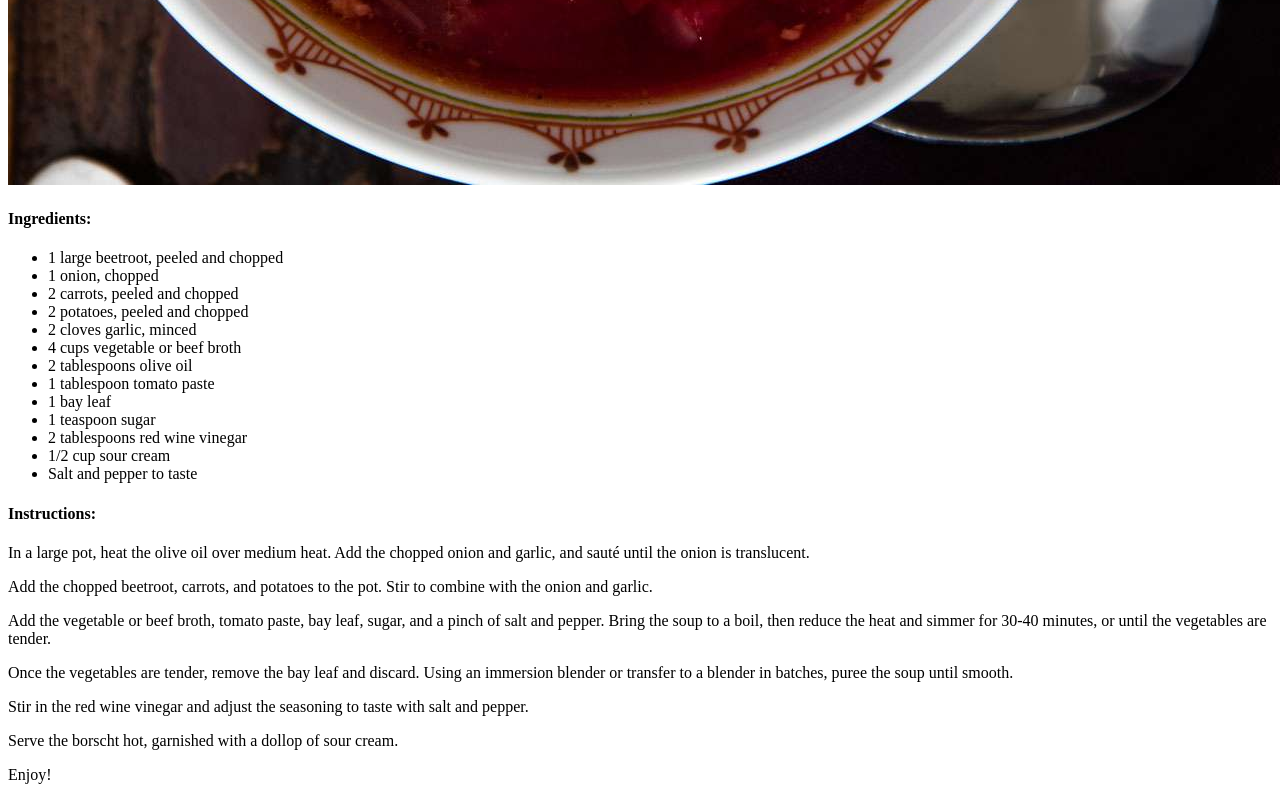
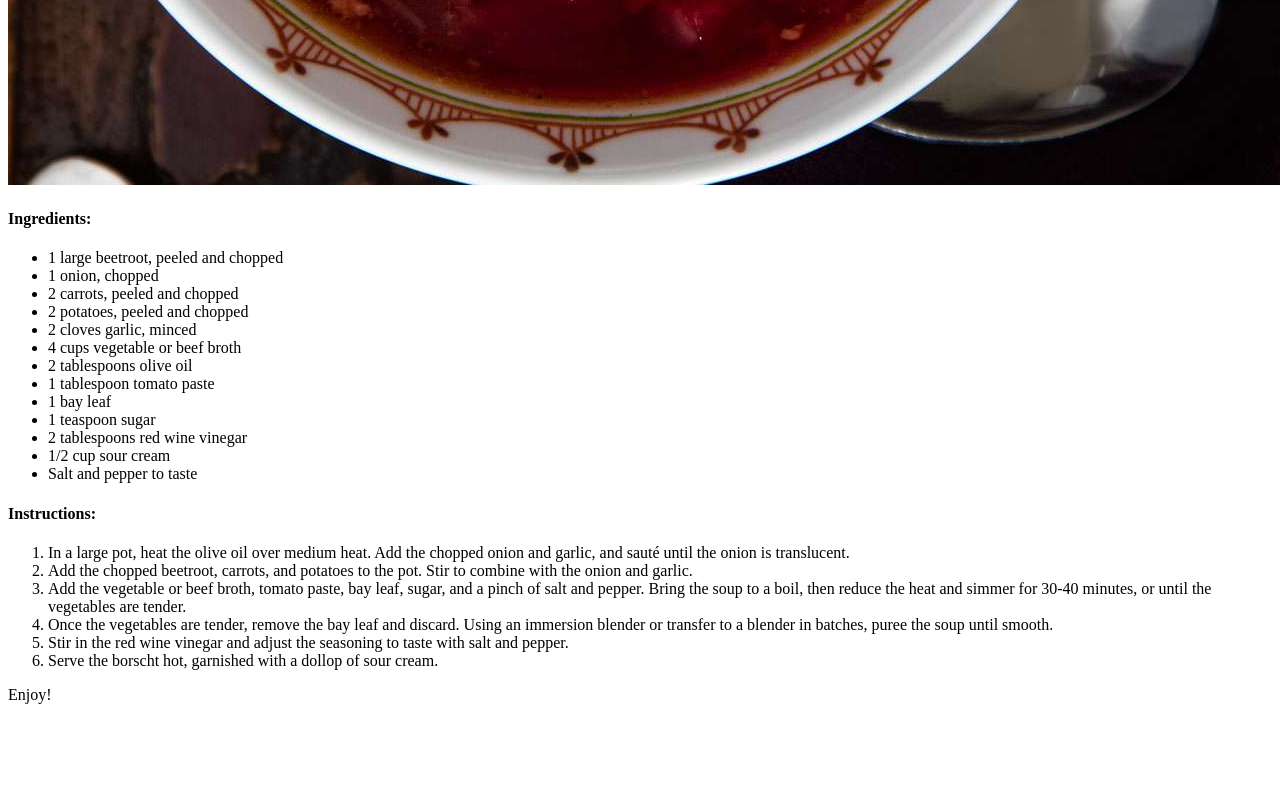
Before and after one commit to fumakama/odin-recipes, a plain HTML site: page recipes/borsht.html in a window 1280 px wide. Shown: the part 1020-1820 px from the top of the page. After the commit the page ends 1740 px from the top, so only its background shows below. Drawn offline with Linux system fonts and the light colour scheme.

Commit message:
Fix the instructions as list in Borsht

```diff
--- a/recipes/borsht.html
+++ b/recipes/borsht.html
@@ -24,20 +24,15 @@
         <li>Salt and pepper to taste</li>
     </ul>
 
-<h4>Instructions:</h4>
-
-<p>In a large pot, heat the olive oil over medium heat. Add the chopped onion and garlic, and sauté until the onion is translucent.</p>
-
-<p>Add the chopped beetroot, carrots, and potatoes to the pot. Stir to combine with the onion and garlic.</p>
-
-<p>Add the vegetable or beef broth, tomato paste, bay leaf, sugar, and a pinch of salt and pepper. Bring the soup to a boil, then reduce the heat and simmer for 30-40 minutes, or until the vegetables are tender.</p>
-
-<p>Once the vegetables are tender, remove the bay leaf and discard. Using an immersion blender or transfer to a blender in batches, puree the soup until smooth.</p>
-
-<p>Stir in the red wine vinegar and adjust the seasoning to taste with salt and pepper.</p>
-
-<p>Serve the borscht hot, garnished with a dollop of sour cream.</p>
-
+    <h4>Instructions:</h4>
+        <ol>
+            <li>In a large pot, heat the olive oil over medium heat. Add the chopped onion and garlic, and sauté until the onion is translucent.</li>
+            <li>Add the chopped beetroot, carrots, and potatoes to the pot. Stir to combine with the onion and garlic.</li>
+            <li>Add the vegetable or beef broth, tomato paste, bay leaf, sugar, and a pinch of salt and pepper. Bring the soup to a boil, then reduce the heat and simmer for 30-40 minutes, or until the vegetables are tender.</li>
+            <li>Once the vegetables are tender, remove the bay leaf and discard. Using an immersion blender or transfer to a blender in batches, puree the soup until smooth.</li>
+            <li>Stir in the red wine vinegar and adjust the seasoning to taste with salt and pepper.</li>
+            <li>Serve the borscht hot, garnished with a dollop of sour cream.</li>
+        </ol>
 <p>Enjoy!</p>
 </body>
 </html>
```
